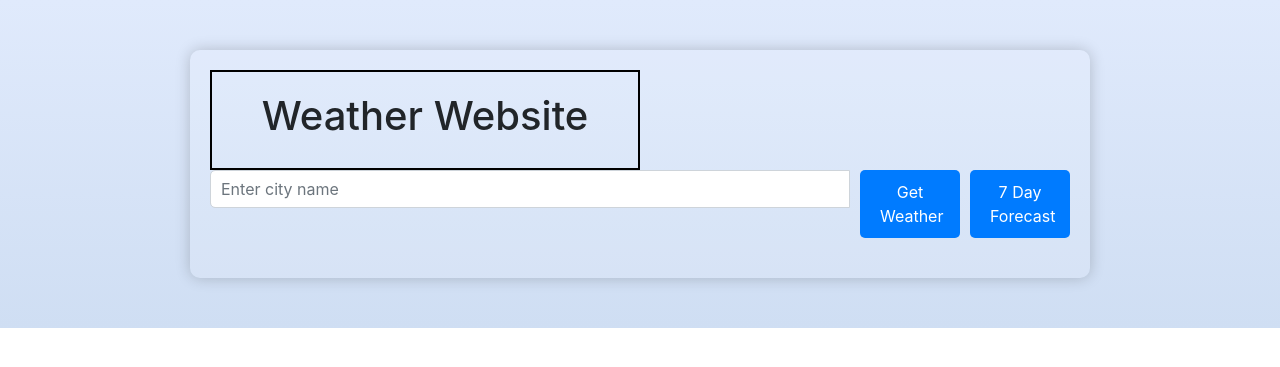
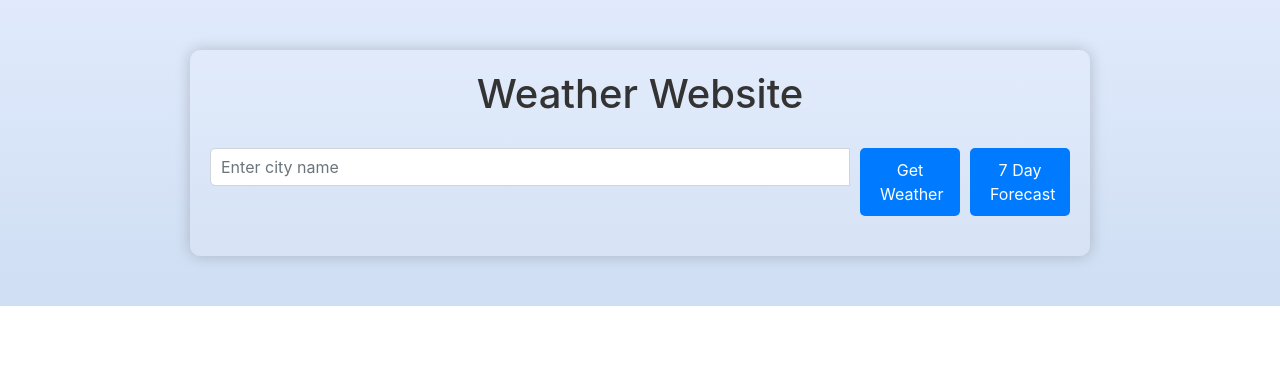
Before and after one commit to thezonei/weatherApp, a Flask app: page / in a window 1280 px wide. Shown: the top 367 px of the page. Run offline with Flask 3, Linux system fonts and the light colour scheme; some libraries are stand-ins or nearby versions.

Commit message:
Update index.html

```diff
--- a/templates/index.html
+++ b/templates/index.html
@@ -62,17 +62,17 @@
             text-align: center;
             margin-top: 20px;
         }
-         .center-content {
-            width: 50%; /* Control width of the centered content */
-            text-align: center; /* Center text inside the div */
-            border: 2px solid #000; /* Optional: for visual reference */
-            padding: 20px; /* Padding for aesthetics */
+        h1 {
+            text-align: center;
+            margin-bottom: 30px;
+            color: #333;
         }
+
     </style>
 </head>
 <body>
     <div class="container">
-       <div class= "center-content"> <h1>Weather Website</h1></div>
+        <h1>Weather Website</h1>
         <div class="input-group">
             <input type="text" id="cityInput" class="form-control" placeholder="Enter city name" required>
             <button id="weatherBtn">Get Weather</button>
```
